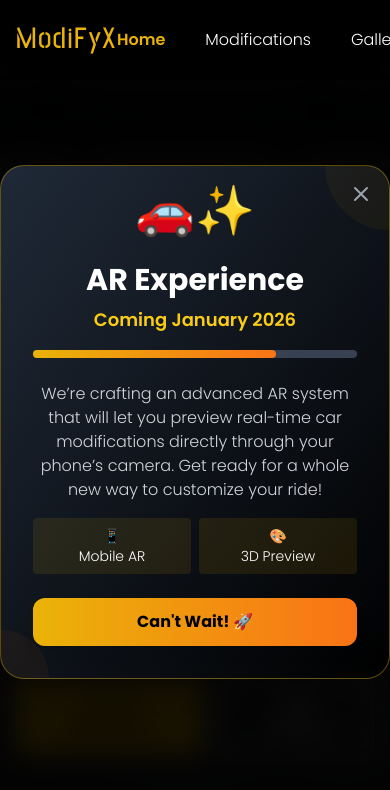
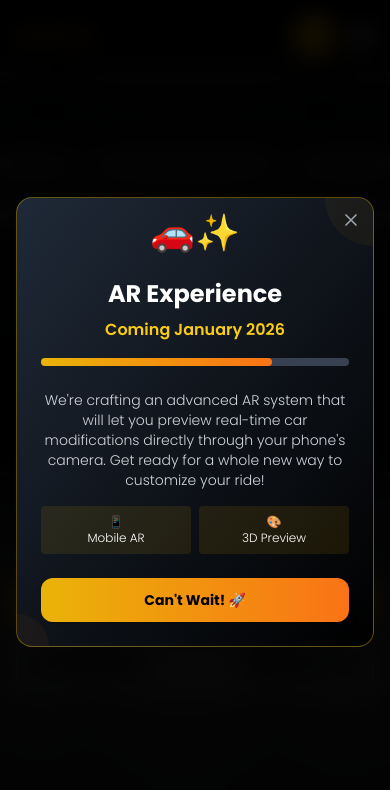
Before and after one commit to Dasindu02/ModiFyX--frontend, a React (Vite) app: page /Home in a window 390 px wide. Both pictures are taken after a click on the button "Try AR Experience". Shown: the top 790 px of the page. Built offline with nearby package versions, Linux system fonts and the light colour scheme.

Commit message:
responsive home page

```diff
--- a/src/Pages/Homepage.tsx
+++ b/src/Pages/Homepage.tsx
@@ -1,7 +1,7 @@
 import { useEffect, useState } from "react";
 import BGIMG from "../assets/back2.jpg";
 import { useNavigate } from "react-router-dom";
-
+import { FaBars, FaTimes } from "react-icons/fa";
 
 type User = {
   id: string;
@@ -15,8 +15,7 @@ const Home: React.FC = () => {
   const [moreOpen, setMoreOpen] = useState(false);
   const [showPopup, setShowPopup] = useState(false);
   const [showARPopup, setShowARPopup] = useState(false);
-
-
+  const [mobileMenuOpen, setMobileMenuOpen] = useState(false);
 
   useEffect(() => {
     if (window.location.hash) {
@@ -29,7 +28,6 @@ const Home: React.FC = () => {
       }
     }
   }, []);
-
 
   useEffect(() => {
     try {
@@ -50,7 +48,6 @@ const Home: React.FC = () => {
 
   useEffect(() => {
     const userData = localStorage.getItem("user");
-
     if (userData) {
       try {
         const user = JSON.parse(userData);
@@ -61,18 +58,17 @@ useEffect(() => {
     }
   }, []);
 
-
   const triggerFireworks = () => {
     const container = document.getElementById('fireworks-container');
     if (!container) return;
 
     container.innerHTML = '';
 
-  createFireworkWave(container, 60, 0); // First wave
-  setTimeout(() => createFireworkWave(container, 25, 500), 500); // Second wave
-  setTimeout(() => createFireworkWave(container, 30, 1000), 1000); // Third wave
-  setTimeout(() => createFireworkWave(container, 20, 1500), 1500); // Fourth wave
-  setTimeout(() => createFireworkWave(container, 15, 2000), 2000); // Final wave
+    createFireworkWave(container, 60, 0);
+    setTimeout(() => createFireworkWave(container, 25, 500), 500);
+    setTimeout(() => createFireworkWave(container, 30, 1000), 1000);
+    setTimeout(() => createFireworkWave(container, 20, 1500), 1500);
+    setTimeout(() => createFireworkWave(container, 15, 2000), 2000);
   };
 
   const createFireworkWave = (container: HTMLElement, count: number, delay: number) => {
@@ -129,7 +125,6 @@ const createFirework = (container: HTMLElement) => {
       easing: 'cubic-bezier(0.2, 0.8, 0.4, 1)'
     });
 
-
     animation.onfinish = () => {
       firework.remove();
     };
@@ -180,11 +175,6 @@ const createExplosionParticles = (container: HTMLElement, left: number, top: num
     }
   };
 
-
-
-
-
-
   const features = [
     {
       title: "Virtual Modifications",
@@ -217,40 +207,61 @@ const createExplosionParticles = (container: HTMLElement, left: number, top: num
     "Interior Customizations"
   ];
 
+  useEffect(() => {
+    const handleClickOutside = (event: MouseEvent) => {
+      const target = event.target as HTMLElement;
+      if (!target.closest('.dropdown-container')) {
+        setMoreOpen(false);
+      }
+    };
+
+    document.addEventListener('mousedown', handleClickOutside);
+    return () => {
+      document.removeEventListener('mousedown', handleClickOutside);
+    };
+  }, []);
+
   return (
-    <div className="fixed bg-black inset-0 h-screen w-screen overflow-y-auto">
+        <div className="fixed inset-0 h-screen bg-black w-screen overflow-x-hidden">
+
       <div
-        className="absolute inset-0 bg-cover bg-center opacity-40"
+        className="fixed inset-0 bg-cover bg-center opacity-40"
         style={{ backgroundImage: `url(${BGIMG})` }}
       />
-      <div className="absolute inset-0 bg-black bg-opacity-40" />
+      <div className="fixed inset-0 bg-black bg-opacity-40" />
 
-      {/* show greeting only when user exists */}
+      {user && (
+        <p className="absolute top-24 left-10 text-xl text-white z-20 font-poppins">
+            Hello <span className="text-yellow-400">{user.fullName}</span>
+          </p>
+      )}
+
       {user && (
         <p className="absolute top-24 left-10 text-xl text-white z-20 font-poppins">
           Hello <span className="text-white">{user.fullName},</span>
         </p>
       )}
 
-      <nav className="relative bg-black bg-opacity-70 text-white p-4 z-50">
+      {/* Navigation */}
+      <nav className="relative bg-black bg-opacity-70 text-white p-4 z-40 backdrop-blur-md">
         <div className="container mx-auto flex justify-between items-center">
 
           {/* Logo */}
-          <div className="text-3xl font-bold font-pncb text-yellow-500 tracking-wider">
+          <div className="text-2xl lg:text-3xl font-bold font-pncb text-yellow-500 tracking-wider">
             ModiFyX
           </div>
 
-          <div className="flex items-center gap-10">
+          {/* Desktop Navigation */}
+          <div className="hidden lg:flex items-center gap-8">
+            <a href="/Home" className="text-yellow-500 font-semibold">Home</a>
+            <a href="#modifications" className="hover:text-yellow-500 transition-colors">Modifications</a>
+            <a href="/ModiFyX-Gallery" className="hover:text-yellow-500 transition-colors">Gallery</a>
+            <a href="/profile" className="hover:text-yellow-500 transition-colors">Profile</a>
+            <a href="#ar-view" className="hover:text-yellow-500 transition-colors">AR View</a>
+            <a href="/Log-Contacts" className="hover:text-yellow-500 transition-colors">Contact</a>
 
-            <a href="/Home" className="text-yellow-500 font-semibold">Home</a>
-            <a href="#modifications" className="hover:text-yellow-500">Modifications</a>
-            <a href="/ModiFyX-Gallery" className="hover:text-yellow-500">Gallery</a>
-            <a href="/profile" className="hover:text-yellow-500">Profile</a>
-            <a href="#ar-view" className="hover:text-yellow-500">AR View</a>
-            <a href="/Log-Contacts" className="hover:text-yellow-500">Contact</a>
-
+            {/* Avatar Dropdown */}
             <div className="relative dropdown-container">
-
               <button
                 onClick={() => setMoreOpen(!moreOpen)}
                 className="w-10 h-10 flex items-center justify-center bg-yellow-500 text-black font-bold rounded-full
@@ -259,13 +270,10 @@ const createExplosionParticles = (container: HTMLElement, left: number, top: num
                 {user?.fullName ? user.fullName.charAt(0).toUpperCase() : "U"}
               </button>
 
-              {/* Dropdown */}
               {moreOpen && (
-                <div className="absolute right-0 mt-5 w-52 bg-black bg-opacity-90 backdrop-blur-md
+                <div className="absolute right-0 mt-3 w-52 bg-black bg-opacity-90 backdrop-blur-md
                                 border border-gray-700 rounded-2xl shadow-lg p-4 z-50">
-
                   <div className="border-b border-gray-700 pb-3 mb-3">
-
                     <p className="text-yellow-500 font-semibold truncate">
                       {user?.fullName || "User"}
                     </p>
@@ -281,59 +289,122 @@ const createExplosionParticles = (container: HTMLElement, left: number, top: num
                 </div>
               )}
             </div>
+          </div>
 
+          {/* Mobile Menu Button */}
+          <div className="lg:hidden flex items-center gap-4">
+            {/* Avatar for mobile */}
+            <div className="relative dropdown-container">
+              <button
+                onClick={() => setMoreOpen(!moreOpen)}
+                className="w-10 h-10 flex items-center justify-center bg-yellow-500 text-black font-bold rounded-full
+                            hover:bg-yellow-400 transition"
+              >
+                {user?.fullName ? user.fullName.charAt(0).toUpperCase() : "U"}
+              </button>
+            </div>
+
+            <button
+              className="text-white text-2xl"
+              onClick={() => setMobileMenuOpen(!mobileMenuOpen)}
+            >
+              {mobileMenuOpen ? <FaTimes /> : <FaBars />}
+            </button>
           </div>
         </div>
+
+        {/* Mobile Navigation Menu */}
+        {mobileMenuOpen && (
+          <div className="lg:hidden bg-black bg-opacity-90 mt-4 rounded-lg p-4">
+            <div className="flex flex-col space-y-4">
+              <a href="/Home" className="text-yellow-500 font-semibold py-2" onClick={() => setMobileMenuOpen(false)}>Home</a>
+              <a href="#modifications" className="hover:text-yellow-500 transition-colors py-2" onClick={() => setMobileMenuOpen(false)}>Modifications</a>
+              <a href="/ModiFyX-Gallery" className="hover:text-yellow-500 transition-colors py-2" onClick={() => setMobileMenuOpen(false)}>Gallery</a>
+              <a href="/profile" className="hover:text-yellow-500 transition-colors py-2" onClick={() => setMobileMenuOpen(false)}>Profile</a>
+              <a href="#ar-view" className="hover:text-yellow-500 transition-colors py-2" onClick={() => setMobileMenuOpen(false)}>AR View</a>
+              <a href="/Log-Contacts" className="hover:text-yellow-500 transition-colors py-2" onClick={() => setMobileMenuOpen(false)}>Contact</a>
+            </div>
+          </div>
+        )}
       </nav>
 
+      {/* Mobile Avatar Dropdown */}
+      {moreOpen && (
+        <div className="lg:hidden fixed top-20 right-4 w-48 bg-black bg-opacity-90 backdrop-blur-md
+                        border border-gray-700 rounded-2xl shadow-lg p-4 z-50 dropdown-container">
+          <div className="border-b border-gray-700 pb-3 mb-3">
+            <p className="text-yellow-500 font-semibold truncate">
+              {user?.fullName || "User"}
+            </p>
+          </div>
+          <button
+            onClick={handleLogout}
+            className="w-full text-left px-3 py-2 rounded-lg bg-red-600 hover:bg-red-700
+                      text-white transition"
+          >
+            Logout
+          </button>
+        </div>
+      )}
 
       {/* Hero Section */}
-      <section className="relative z-10 flex flex-col items-center justify-center min-h-screen text-center px-4">
-        <h1 className="text-5xl md:text-7xl font-bold text-white mb-8 font-poppins">
+      <section className="relative z-10 flex flex-col items-center justify-center min-h-screen text-center px-4 pt-16 lg:pt-0">
+        <h1 className="text-4xl lg:text-5xl xl:text-7xl font-bold text-white mb-6 lg:mb-8 font-poppins -mt-16">
           Transform Your Vehicle with <span className="text-yellow-500">AR</span>
         </h1>
-        <p className="text-xl text-gray-300 mb-64 max-w-3xl">
+        <p className="text-lg lg:text-xl text-gray-300 mb-16 lg:mb-64 max-w-3xl">
           Visualize and plan your vehicle modifications using Augmented Reality technology.
           See real-time previews of modifications before you commit.
         </p>
-        <div className="flex gap-4 -mt-36">
-
-          <button  onClick={() => setShowPopup(true)}
-          className="bg-yellow-500 text-black px-8 py-3 rounded-lg font-semibold hover:bg-yellow-600 transition duration-300">
+        <div className="flex flex-col lg:flex-row gap-4 lg:-mt-36 w-full lg:w-auto max-w-sm lg:max-w-none">
+          <button
+            onClick={() => setShowPopup(true)}
+            className="bg-yellow-500 text-black px-6 lg:px-8 py-3 rounded-lg font-semibold hover:bg-yellow-600 transition duration-300 text-sm lg:text-base"
+          >
             Try AR Experience
           </button>
 
+          <a
+            href="/ModiFyX-Gallery"
+            className="border-2 border-white text-white px-6 lg:px-8 py-3 rounded-lg font-semibold hover:bg-white hover:text-black transition duration-300 text-center text-sm lg:text-base"
+          >
+            View Gallery
+          </a>
+        </div>
+      </section>
+
+      {/* AR Popup Modal */}
       {showPopup && (
-                <div className="fixed inset-0 bg-black/90 flex items-center justify-center z-[9999] backdrop-blur-md">
+        <div className="fixed inset-0 bg-black/90 flex items-center justify-center z-[9999] backdrop-blur-md p-4">
           {/* Fireworks Container */}
           <div className="absolute inset-0 pointer-events-none" id="fireworks-container"></div>
 
-                  <div className="relative bg-gradient-to-br from-gray-800 to-black border border-yellow-500/40 text-white p-8 rounded-3xl shadow-2xl w-90 max-w-md text-center overflow-hidden">
+          <div className="relative bg-gradient-to-br from-gray-800 to-black border border-yellow-500/40 text-white p-6 lg:p-8 rounded-2xl lg:rounded-3xl shadow-2xl w-full max-w-md text-center overflow-hidden">
             {/* Close Button */}
             <button
               onClick={() => setShowPopup(false)}
-                      className="absolute top-4 right-4 text-gray-400 hover:text-yellow-500 transition-colors duration-300 z-20"
+              className="absolute top-3 lg:top-4 right-3 lg:right-4 text-gray-400 hover:text-yellow-500 transition-colors duration-300 z-20"
             >
-                      <svg className="w-6 h-6" fill="none" stroke="currentColor" viewBox="0 0 24 24">
+              <svg className="w-5 lg:w-6 h-5 lg:h-6" fill="none" stroke="currentColor" viewBox="0 0 24 24">
                 <path strokeLinecap="round" strokeLinejoin="round" strokeWidth={2} d="M6 18L18 6M6 6l12 12" />
               </svg>
             </button>
 
             {/* Background Pattern */}
             <div className="absolute inset-0 opacity-5">
-                      <div className="absolute top-0 right-0 w-32 h-32 bg-yellow-500 rounded-full -translate-y-16 translate-x-16"></div>
-                      <div className="absolute bottom-0 left-0 w-24 h-24 bg-orange-500 rounded-full -translate-x-12 translate-y-12"></div>
+              <div className="absolute top-0 right-0 w-24 lg:w-32 h-24 lg:h-32 bg-yellow-500 rounded-full -translate-y-12 lg:-translate-y-16 translate-x-12 lg:translate-x-16"></div>
+              <div className="absolute bottom-0 left-0 w-16 lg:w-24 h-16 lg:h-24 bg-orange-500 rounded-full -translate-x-8 lg:-translate-x-12 translate-y-8 lg:translate-y-12"></div>
             </div>
 
             <div className="relative z-10">
               {/* Animated Icon */}
-                      <div className="text-5xl mb-4 animate-bounce">🚗✨</div>
+              <div className="text-4xl lg:text-5xl mb-4 animate-bounce">🚗✨</div>
 
               {/* Header */}
-                      <h2 className="text-3xl font-bold text-white mb-2">
+              <h2 className="text-2xl lg:text-3xl font-bold text-white mb-2">
                 AR Experience
               </h2>
-                      <div className="text-yellow-400 text-lg font-semibold mb-4">Coming January 2026</div>
+              <div className="text-yellow-400 text-base lg:text-lg font-semibold mb-4">Coming January 2026</div>
 
               {/* Progress Bar */}
               <div className="w-full bg-gray-700 rounded-full h-2 mb-6">
@@ -342,10 +413,11 @@ const createExplosionParticles = (container: HTMLElement, left: number, top: num
 
               {/* Description */}
               <div className="mb-6">
-                        <p className="text-gray-300 mb-4">
-                        We’re crafting an advanced AR system that will let you preview real-time car modifications directly through your phone’s camera. Get ready for a whole new way to customize your ride!                        </p>
+                <p className="text-gray-300 mb-4 text-sm lg:text-base">
+                  We're crafting an advanced AR system that will let you preview real-time car modifications directly through your phone's camera. Get ready for a whole new way to customize your ride!
+                </p>
 
-                        <div className="grid grid-cols-2 gap-2 text-sm">
+                <div className="grid grid-cols-2 gap-2 text-xs lg:text-sm">
                   <div className="bg-yellow-500/10 rounded p-2">
                     <div className="text-yellow-400">📱</div>
                     <div>Mobile AR</div>
@@ -362,10 +434,9 @@ const createExplosionParticles = (container: HTMLElement, left: number, top: num
                 <button
                   onClick={() => {
                     triggerFireworks();
-                  // Close popup after longer celebration (6 seconds)
                     setTimeout(() => setShowPopup(false), 6000);
                   }}
-                className="w-full bg-gradient-to-r from-yellow-500 to-orange-500 text-black px-6 py-3 rounded-xl font-bold hover:from-yellow-600 hover:to-orange-600 transition-all duration-300 shadow-lg transform hover:scale-105"
+                  className="w-full bg-gradient-to-r from-yellow-500 to-orange-500 text-black px-6 py-3 rounded-xl font-bold hover:from-yellow-600 hover:to-orange-600 transition-all duration-300 shadow-lg transform hover:scale-105 text-sm lg:text-base"
                 >
                   Can't Wait! 🚀
                 </button>
@@ -375,34 +446,18 @@ const createExplosionParticles = (container: HTMLElement, left: number, top: num
         </div>
       )}
 
-        <a
-            href="/ModiFyX-Gallery"
-            className="border-2 border-white text-white px-8 py-3 rounded-lg font-semibold hover:bg-white hover:text-black transition duration-300 inline-block text-center"
-          >
-            View Gallery
-          </a>
-          {/* <button
-    onClick={handleLogout}
-    className="ml-4 px-4 py-2 border border-red-500 text-red-500 rounded-lg
-               hover:bg-red-500 hover:text-white transition duration-300"
-  >
-    Logout
-  </button> */}
-        </div>
-      </section>
-
       {/* Features Section */}
-      <section id="features" className="relative z-10 py-20 px-4">
+      <section id="features" className="relative z-10 py-16 lg:py-20 px-4">
         <div className="container mx-auto">
-          <h2 className="text-4xl font-bold text-white text-center mb-16">
+          <h2 className="text-3xl lg:text-4xl font-bold text-white text-center mb-12 lg:mb-16">
             Why Choose <span className="text-yellow-500">AR Modification</span>?
           </h2>
-          <div className="grid grid-cols-1 md:grid-cols-2 lg:grid-cols-4 gap-8">
+          <div className="grid grid-cols-1 md:grid-cols-2 lg:grid-cols-4 gap-6 lg:gap-8">
             {features.map((feature, index) => (
-              <div key={index} className="bg-black bg-opacity-50 p-6 rounded-lg border border-gray-700 hover:border-yellow-500 transition duration-300">
-                <div className="text-3xl mb-4">{feature.icon}</div>
-                <h3 className="text-xl font-semibold text-white mb-3">{feature.title}</h3>
-                <p className="text-gray-300">{feature.description}</p>
+              <div key={index} className="bg-black bg-opacity-50 p-4 lg:p-6 rounded-lg border border-gray-700 hover:border-yellow-500 transition duration-300">
+                <div className="text-2xl lg:text-3xl mb-3 lg:mb-4">{feature.icon}</div>
+                <h3 className="text-lg lg:text-xl font-semibold text-white mb-2 lg:mb-3">{feature.title}</h3>
+                <p className="text-gray-300 text-sm lg:text-base">{feature.description}</p>
               </div>
             ))}
           </div>
@@ -410,18 +465,18 @@ const createExplosionParticles = (container: HTMLElement, left: number, top: num
       </section>
 
       {/* AR Experience Section */}
-      <section id="ar-view" className="relative z-10 py-20 px-4 bg-black bg-opacity-70">
+      <section id="ar-view" className="relative z-10 py-16 lg:py-20 px-4 bg-black bg-opacity-70">
         <div className="container mx-auto">
-          <div className="grid grid-cols-1 lg:grid-cols-2 gap-12 items-center">
+          <div className="grid grid-cols-1 lg:grid-cols-2 gap-8 lg:gap-12 items-center">
             <div>
-              <h2 className="text-4xl font-bold text-white mb-6">
+              <h2 className="text-3xl lg:text-4xl font-bold text-white mb-4 lg:mb-6">
                 Experience Modifications in <span className="text-yellow-500">Augmented Reality</span>
               </h2>
-              <p className="text-gray-300 text-lg mb-6">
+              <p className="text-gray-300 text-base lg:text-lg mb-4 lg:mb-6">
                 Point your camera at your vehicle and see modifications appear instantly. Our advanced AR system
                 accurately detects your vehicle and overlays upgrades in real time—so you can see every detail before making any changes.
               </p>
-              <ul className="text-gray-300 space-y-3 mb-8">
+              <ul className="text-gray-300 space-y-2 lg:space-y-3 mb-6 lg:mb-8 text-sm lg:text-base">
                 <li className="flex items-center">
                   <span className="text-yellow-500 mr-2">✓</span>
                   Real-time modification preview
@@ -440,37 +495,32 @@ const createExplosionParticles = (container: HTMLElement, left: number, top: num
                 </li>
               </ul>
               <button onClick={() => setShowARPopup(true)}
-                className="bg-yellow-500 text-black px-6 py-3 rounded-lg font-semibold hover:bg-yellow-600 transition duration-300">
+                className="bg-yellow-500 text-black px-6 py-3 rounded-lg font-semibold hover:bg-yellow-600 transition duration-300 text-sm lg:text-base">
                 Launch AR Camera
               </button>
+
               {showARPopup && (
-                  <div className="fixed inset-0 bg-black bg-opacity-70 flex items-center justify-center z-[9999]">
-                    <div className="bg-white text-black p-6 rounded-xl shadow-xl w-80 text-center">
-
+                <div className="fixed inset-0 bg-black bg-opacity-70 flex items-center justify-center z-[9999] p-4">
+                  <div className="bg-white text-black p-6 rounded-xl shadow-xl w-full max-w-sm text-center">
                     <h2 className="text-xl font-bold mb-3">Coming Soon 🚧</h2>
-
-                      <p className="text-gray-700 mb-5 leading-relaxed">
+                    <p className="text-gray-700 mb-5 leading-relaxed text-sm lg:text-base">
                       The ModiFyX AR App is not launched yet.
                       <br />
                       This feature will be available soon.
                     </p>
-
                     <button
                       onClick={() => setShowARPopup(false)}
-                        className="bg-yellow-500 px-5 py-2 rounded-lg font-semibold hover:bg-yellow-600 transition"
+                      className="bg-yellow-500 px-5 py-2 rounded-lg font-semibold hover:bg-yellow-600 transition text-sm lg:text-base"
                     >
                       Close
                     </button>
-
                   </div>
                 </div>
               )}
-
-
             </div>
-            <div className="bg-gray-800 bg-opacity-50 rounded-lg p-8 border border-gray-700">
+            <div className="bg-gray-800 bg-opacity-50 rounded-lg p-6 lg:p-8 border border-gray-700">
               <div className="aspect-video bg-gray-900 rounded flex items-center justify-center">
-                <span className="text-gray-400 text-lg">AR Preview Demo</span>
+                <span className="text-gray-400 text-base lg:text-lg">AR Preview Demo</span>
               </div>
             </div>
           </div>
@@ -478,18 +528,18 @@ const createExplosionParticles = (container: HTMLElement, left: number, top: num
       </section>
 
       {/* Modification Types */}
-      <section id="modifications" className="relative z-10 py-20 px-4">
+      <section id="modifications" className="relative z-10 py-16 lg:py-20 px-4">
         <div className="container mx-auto">
-          <h2 className="text-4xl font-bold text-white text-center mb-16">
+          <h2 className="text-3xl lg:text-4xl font-bold text-white text-center mb-12 lg:mb-16">
             Available <span className="text-yellow-500">Modifications</span>
           </h2>
-          <div className="grid grid-cols-1 md:grid-cols-2 lg:grid-cols-3 gap-6">
+          <div className="grid grid-cols-1 md:grid-cols-2 lg:grid-cols-3 gap-4 lg:gap-6">
             {modificationTypes.map((type, index) => (
-              <div key={index} className="bg-black bg-opacity-50 p-6 rounded-lg border border-gray-700 hover:border-yellow-500 transition duration-300 group">
-                <h3 className="text-xl font-semibold text-white mb-3 group-hover:text-yellow-500 transition duration-300">
+              <div key={index} className="bg-black bg-opacity-50 p-4 lg:p-6 rounded-lg border border-gray-700 hover:border-yellow-500 transition duration-300 group">
+                <h3 className="text-lg lg:text-xl font-semibold text-white mb-2 lg:mb-3 group-hover:text-yellow-500 transition duration-300">
                   {type}
                 </h3>
-                <p className="text-gray-300">
+                <p className="text-gray-300 text-sm lg:text-base">
                   Visualize and plan {type.toLowerCase()} with our AR technology. See exactly how changes will look on your vehicle.
                 </p>
               </div>
@@ -499,28 +549,28 @@ const createExplosionParticles = (container: HTMLElement, left: number, top: num
       </section>
 
       {/* CTA Section */}
-      <section className="relative z-10 py-20 px-4">
+      <section className="relative z-10 py-16 lg:py-20 px-4">
         <div className="container mx-auto text-center">
-          <h2 className="text-4xl font-bold text-white mb-6">
+          <h2 className="text-3xl lg:text-4xl font-bold text-white mb-4 lg:mb-6">
             Ready to Transform Your Vehicle?
           </h2>
-          <p className="text-gray-300 text-xl mb-8 max-w-2xl mx-auto">
+          <p className="text-gray-300 text-lg lg:text-xl mb-6 lg:mb-8 max-w-2xl mx-auto">
             Start your modification journey today with our AR technology. See the possibilities before you spend a dime.
           </p>
-          <div className="flex justify-center gap-4">
-
-            <button className="bg-yellow-500 text-black px-8 py-3 rounded-lg font-semibold hover:bg-yellow-600 transition duration-300">
+          <div className="flex flex-col lg:flex-row justify-center gap-4 max-w-sm lg:max-w-none mx-auto">
+            <button className="bg-yellow-500 text-black px-6 lg:px-8 py-3 rounded-lg font-semibold hover:bg-yellow-600 transition duration-300 text-sm lg:text-base">
               Schedule Consultation
             </button>
-
           </div>
         </div>
       </section>
 
       {/* Footer */}
-      <footer className="relative z-10 bg-black bg-opacity-80 text-white py-8 px-4">
+      <footer className="relative z-10 bg-black bg-opacity-80 text-white py-6 lg:py-8 px-4">
         <div className="container mx-auto text-center">
-          <p>&copy; 2025 ModiFyX. All rights reserved-Dasindu Dinsara. Transform your vehicle with AR technology.</p>
+          <p className="text-sm lg:text-base">
+            &copy; 2025 ModiFyX. All rights reserved-Dasindu Dinsara. Transform your vehicle with AR technology.
+          </p>
         </div>
       </footer>
     </div>
```
Lines whose indentation alone changed are shown as unchanged.
